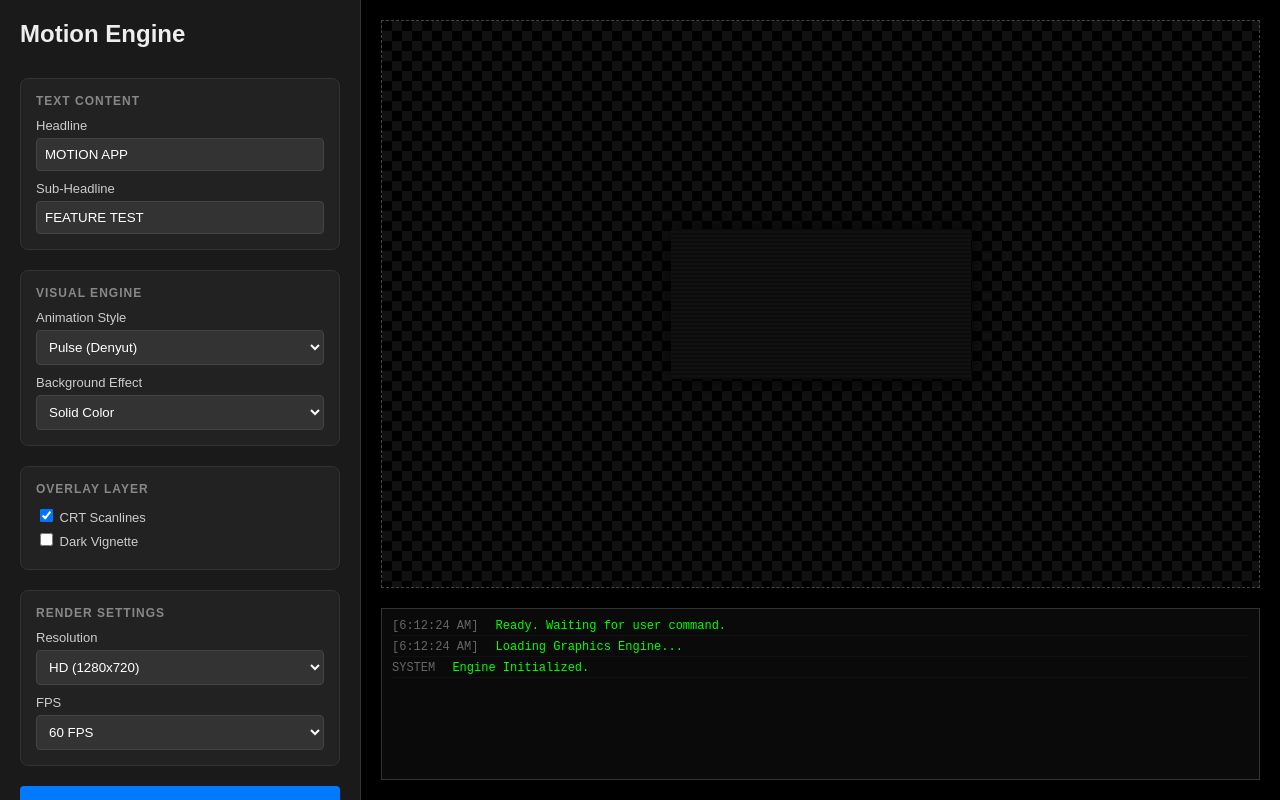
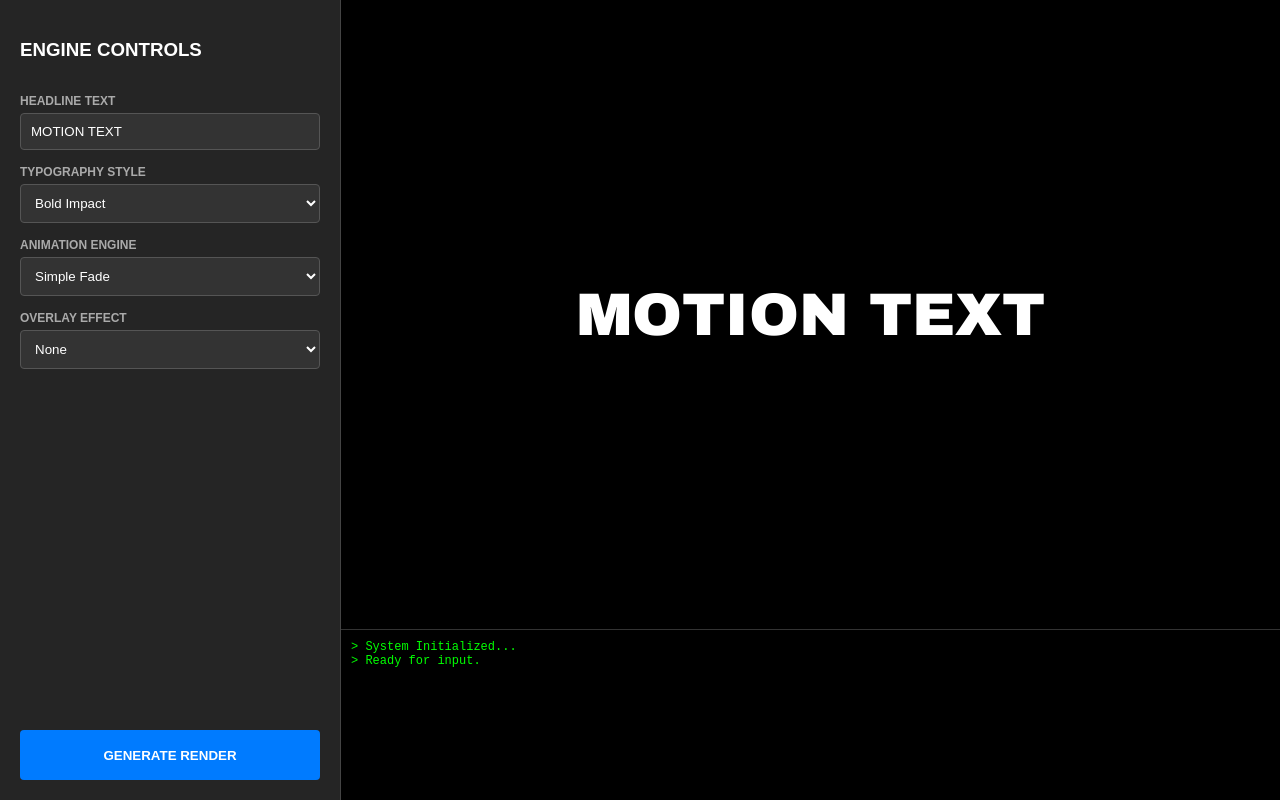
Before and after one commit to isarahmat2005-star/teksanimation, a plain HTML site: page index.html in a window 1280 px wide. Drawn offline with Linux system fonts and the light colour scheme.

Commit message:
Update index.html

```diff
--- a/index.html
+++ b/index.html
@@ -2,330 +2,228 @@
 <html lang="id">
 <head>
     <meta charset="UTF-8">
-    <title>Motion Engine Core</title>
+    <meta name="viewport" content="width=device-width, initial-scale=1.0">
+    <title>Motion Text Engine Core</title>
     <style>
-        /* DASHBOARD LAYOUT - BERSIH & FUNGSIONAL */
-        body { font-family: sans-serif; background: #111; color: #eee; margin: 0; display: flex; height: 100vh; overflow: hidden; }
+        /* CSS DASAR (Hanya untuk layout, bukan kosmetik berat) */
+        body { font-family: sans-serif; background: #1a1a1a; color: white; display: flex; height: 100vh; margin: 0; }
 
-        /* Sidebar: Pusat Kontrol Fitur */
-        .sidebar { width: 320px; background: #1a1a1a; padding: 20px; border-right: 1px solid #333; overflow-y: auto; display: flex; flex-direction: column; gap: 20px; }
-        .group { border: 1px solid #333; padding: 15px; border-radius: 8px; background: #222; }
-        .group-title { font-size: 12px; color: #888; text-transform: uppercase; margin-bottom: 10px; font-weight: bold; letter-spacing: 1px; }
+        /* LAYOUT: Kiri (Kontrol), Tengah (Preview), Bawah (Log) */
+        .sidebar { width: 300px; padding: 20px; background: #252525; border-right: 1px solid #444; display: flex; flex-direction: column; gap: 15px; }
+        .main-area { flex: 1; display: flex; flex-direction: column; }
+        .preview-box { flex: 1; background: black; display: flex; align-items: center; justify-content: center; position: relative; overflow: hidden; }
+        .telemetry-panel { height: 150px; background: #000; padding: 10px; font-family: monospace; border-top: 1px solid #333; overflow-y: auto; font-size: 12px; color: #0f0; }
 
-        label { display: block; font-size: 13px; margin-bottom: 5px; color: #ccc; }
-        input[type="text"], select, input[type="number"] {
-            width: 100%; padding: 8px; background: #333; border: 1px solid #444; color: white; border-radius: 4px; box-sizing: border-box;
-        }
+        /* KOMPONEN INPUT */
+        .control-group { display: flex; flex-direction: column; gap: 5px; }
+        label { font-size: 12px; color: #aaa; font-weight: bold; text-transform: uppercase; }
+        input, select, button { padding: 10px; background: #333; border: 1px solid #555; color: white; border-radius: 4px; }
+        button { background: #007bff; border: none; cursor: pointer; font-weight: bold; }
+        button:hover { background: #0056b3; }
+        button:disabled { background: #555; cursor: not-allowed; }
 
-        /* Main Area: Preview & Telemetry */
-        .main { flex: 1; display: flex; flex-direction: column; padding: 20px; gap: 20px; background: #000; }
+        /* --- LOGIKA VISUAL (Engine Animasi) --- */
 
-        .preview-box {
-            flex: 1; border: 1px dashed #444; display: flex; justify-content: center; align-items: center;
-            background-image: linear-gradient(45deg, #111 25%, transparent 25%), linear-gradient(-45deg, #111 25%, transparent 25%), linear-gradient(45deg, transparent 75%, #111 75%), linear-gradient(-45deg, transparent 75%, #111 75%);
-            background-size: 20px 20px; background-position: 0 0, 0 10px, 10px -10px, -10px 0px; /* Checkerboard pattern */
-        }
+        /* 1. Base Text */
+        .motion-text { font-size: 60px; text-align: center; position: relative; z-index: 10; }
+        .char { display: inline-block; transition: all 0.3s; }
 
-        canvas { box-shadow: 0 0 20px rgba(0,0,0,0.8); max-width: 100%; max-height: 100%; }
+        /* 2. Style: Typography */
+        .font-bold { font-family: 'Arial Black', sans-serif; font-weight: 900; }
+        .font-thin { font-family: 'Courier New', monospace; font-weight: 100; letter-spacing: 5px; }
+        .font-tech { font-family: 'Segoe UI', sans-serif; text-transform: uppercase; letter-spacing: 2px; }
 
-        /* Console Log / Telemetry Real */
-        .console-log { height: 150px; background: #0a0a0a; border: 1px solid #333; padding: 10px; font-family: monospace; font-size: 12px; overflow-y: auto; color: #0f0; }
-        .log-entry { margin-bottom: 4px; border-bottom: 1px solid #111; padding-bottom: 2px; }
-        .log-time { color: #666; margin-right: 10px; }
+        /* 3. Animation: Types */
+        /* Animasi: Floating */
+        @keyframes float { 0%, 100% { transform: translateY(0); } 50% { transform: translateY(-20px); } }
+        .anim-float .char { animation: float 3s ease-in-out infinite; }
 
-        button.primary { background: #007bff; color: white; border: none; padding: 12px; width: 100%; border-radius: 4px; font-weight: bold; cursor: pointer; }
-        button.primary:hover { background: #0056b3; }
-        button.primary:disabled { background: #444; cursor: not-allowed; }
+        /* Animasi: Shake/Glitch */
+        @keyframes shake { 0% { transform: translate(0,0); } 20% { transform: translate(-2px, 2px); } 40% { transform: translate(2px, -2px); } 100% { transform: translate(0,0); } }
+        .anim-shake .char { animation: shake 0.5s infinite; color: cyan; text-shadow: 2px 0 red; }
+
+        /* Animasi: Fade In */
+        @keyframes fadeIn { from { opacity: 0; transform: scale(0.5); } to { opacity: 1; transform: scale(1); } }
+        .anim-fade .char { animation: fadeIn 0.8s forwards; opacity: 0; }
+
+        /* 4. Overlay Layers */
+        .overlay { position: absolute; top: 0; left: 0; width: 100%; height: 100%; pointer-events: none; z-index: 20; opacity: 0.3; }
+        .scanlines { background: linear-gradient(to bottom, rgba(255,255,255,0), rgba(255,255,255,0) 50%, rgba(0,0,0,0.5) 50%, rgba(0,0,0,0.5)); background-size: 100% 4px; }
+        .vignette { background: radial-gradient(circle, transparent 50%, black 100%); opacity: 0.8; }
+
     </style>
 </head>
 <body>
 
     <div class="sidebar">
-        <h2 style="margin:0 0 10px 0;">Motion Engine</h2>
+        <h3>ENGINE CONTROLS</h3>
 
-        <div class="group">
-            <div class="group-title">Text Content</div>
-            <label>Headline</label>
-            <input type="text" id="inpText" value="MOTION APP">
-            <label style="margin-top:10px">Sub-Headline</label>
-            <input type="text" id="inpSub" value="FEATURE TEST">
+        <div class="control-group">
+            <label>Headline Text</label>
+            <input type="text" id="TextInput" value="MOTION TEXT" placeholder="Masukkan teks...">
         </div>
 
-        <div class="group">
-            <div class="group-title">Visual Engine</div>
-            <label>Animation Style</label>
-            <select id="selAnim">
-                <option value="pulse">Pulse (Denyut)</option>
-                <option value="shake">Shake (Gempa)</option>
-                <option value="slide">Slide Up (Geser)</option>
-            </select>
-
-            <label style="margin-top:10px">Background Effect</label>
-            <select id="selBg">
-                <option value="solid">Solid Color</option>
-                <option value="grid">Cyber Grid</option>
-                <option value="particles">Floating Particles</option>
+        <div class="control-group">
+            <label>Typography Style</label>
+            <select id="StyleSelect">
+                <option value="font-bold">Bold Impact</option>
+                <option value="font-thin">Minimalist Code</option>
+                <option value="font-tech">Tech Modern</option>
             </select>
         </div>
 
-        <div class="group">
-            <div class="group-title">Overlay Layer</div>
-            <label>
-                <input type="checkbox" id="chkScanline" checked> CRT Scanlines
-            </label>
-            <label>
-                <input type="checkbox" id="chkVignette"> Dark Vignette
-            </label>
-        </div>
-
-        <div class="group">
-            <div class="group-title">Render Settings</div>
-            <label>Resolution</label>
-            <select id="selRes">
-                <option value="1280,720">HD (1280x720)</option>
-                <option value="1920,1080">FHD (1920x1080)</option>
-            </select>
-            <label style="margin-top:10px">FPS</label>
-            <select id="selFps">
-                <option value="30">30 FPS</option>
-                <option value="60" selected>60 FPS</option>
+        <div class="control-group">
+            <label>Animation Engine</label>
+            <select id="AnimSelect">
+                <option value="anim-fade">Simple Fade</option>
+                <option value="anim-float">Floating Particles</option>
+                <option value="anim-shake">Glitch / Shake</option>
             </select>
         </div>
 
-        <button class="primary" onclick="app.startExport()">GENERATE VIDEO</button>
+        <div class="control-group">
+            <label>Overlay Effect</label>
+            <select id="OverlaySelect">
+                <option value="">None</option>
+                <option value="scanlines">CRT Scanlines</option>
+                <option value="vignette">Cinema Vignette</option>
+            </select>
+        </div>
+
+        <div style="margin-top: auto;">
+            <button id="GenerateBtn" style="width: 100%; height: 50px;">GENERATE RENDER</button>
+        </div>
     </div>
 
-    <div class="main">
-        <div class="preview-box">
-            <canvas id="stage"></canvas>
+    <div class="main-area">
+
+        <div class="preview-box" id="PreviewContainer">
+            <div id="OverlayLayer" class="overlay"></div>
+            <div id="TextDisplay" class="motion-text font-bold">
+                </div>
         </div>
-        <div class="console-log" id="sysLog">
-            <div class="log-entry"><span class="log-time">SYSTEM</span> Engine Initialized.</div>
+
+        <div class="telemetry-panel" id="LogPanel">
+            <div>> System Initialized...</div>
+            <div>> Ready for input.</div>
         </div>
     </div>
 
     <script>
-        // --- MODULE: TELEMETRY (LOG SISTEM) ---
-        const Logger = {
-            el: document.getElementById('sysLog'),
-            info: function(msg) {
-                const time = new Date().toLocaleTimeString();
-                const div = document.createElement('div');
-                div.className = 'log-entry';
-                div.innerHTML = `<span class="log-time">[${time}]</span> ${msg}`;
-                this.el.prepend(div);
-            }
-        };
+        // --- 1. INISIALISASI VARIABEL ---
+        const textInput = document.getElementById('TextInput');
+        const styleSelect = document.getElementById('StyleSelect');
+        const animSelect = document.getElementById('AnimSelect');
+        const overlaySelect = document.getElementById('OverlaySelect');
+        const generateBtn = document.getElementById('GenerateBtn');
 
-        // --- MODULE: GRAPHICS ENGINE (CANVAS) ---
-        const Graphics = {
-            canvas: document.getElementById('stage'),
-            ctx: document.getElementById('stage').getContext('2d'),
-            width: 1280,
-            height: 720,
-            frame: 0,
+        const textDisplay = document.getElementById('TextDisplay');
+        const overlayLayer = document.getElementById('OverlayLayer');
+        const logPanel = document.getElementById('LogPanel');
 
-            // State
-            config: {
-                text: "", sub: "", anim: "pulse", bg: "grid",
-                scanline: true, vignette: false
-            },
+        // --- 2. FUNGSI INTI (ENGINE) ---
 
-            resize: function(w, h) {
-                this.canvas.width = w;
-                this.canvas.height = h;
-                this.width = w;
-                this.height = h;
-                Logger.info(`Resolution changed to ${w}x${h}`);
-            },
+        // Fungsi: System Logger (Fitur Telemetry)
+        // Mencatat setiap aktivitas user ke panel bawah
+        function systemLog(message) {
+            const time = new Date().toLocaleTimeString();
+            const logLine = document.createElement('div');
+            logLine.innerHTML = `<span style="color:#888">[${time}]</span> ${message}`;
+            logPanel.prepend(logLine); // Taruh log terbaru di atas
+        }
 
-            // Fungsi Utama Render (Looping 60x per detik)
-            render: function() {
-                const ctx = this.ctx;
-                const w = this.width;
-                const h = this.height;
-                const t = this.frame;
+        // Fungsi: Render Teks (Fitur Text Engine)
+        // Memecah teks jadi huruf per huruf agar bisa dianimasikan
+        function updateEngine() {
+            const rawText = textInput.value;
+            const selectedFont = styleSelect.value;
+            const selectedAnim = animSelect.value;
+            const selectedOverlay = overlaySelect.value;
 
-                // 1. CLEAR & BACKGROUND
-                ctx.fillStyle = "#111";
-                ctx.fillRect(0,0,w,h);
+            // 1. Reset Class Container
+            textDisplay.className = `motion-text ${selectedFont} ${selectedAnim}`;
 
-                // Fitur: Background Effect
-                if(this.config.bg === 'grid') this.drawGrid(ctx, w, h, t);
-                if(this.config.bg === 'particles') this.drawParticles(ctx, w, h, t);
+            // 2. Update Overlay
+            overlayLayer.className = `overlay ${selectedOverlay}`;
 
-                // 2. TEXT ANIMATION LOGIC
-                ctx.textAlign = "center";
-                ctx.textBaseline = "middle";
-                let scale = 1;
-                let offsetX = 0;
-                let offsetY = 0;
+            // 3. Split Text Logic (Memecah huruf)
+            textDisplay.innerHTML = ''; // Kosongkan dulu
+            const chars = rawText.split('');
 
-                // Fitur: Animation Selector
-                if(this.config.anim === 'pulse') {
-                    scale = 1 + Math.sin(t * 0.05) * 0.05; // Membesar mengecil
-                } else if(this.config.anim === 'shake') {
-                    offsetX = (Math.random() - 0.5) * 10; // Getar kiri kanan
-                    offsetY = (Math.random() - 0.5) * 10;
-                } else if(this.config.anim === 'slide') {
-                    // Reset posisi setiap 100 frame
-                    let slideT = (t % 100) / 100;
-                    offsetY = 50 - (slideT * 50); // Geser dari bawah ke atas
+            chars.forEach((char, index) => {
+                const span = document.createElement('span');
+                span.textContent = char === ' ' ? '\u00A0' : char; // Handle spasi
+                span.className = 'char';
+
+                // Logika Stagger (Delay bertahap)
+                // Jika animasi 'float', kita acak delay-nya supaya natural
+                if (selectedAnim === 'anim-float') {
+                    span.style.animationDelay = `${index * 0.2}s`;
+                }
+                // Jika animasi 'fade', kita urutkan
+                else if (selectedAnim === 'anim-fade') {
+                    span.style.animationDelay = `${index * 0.1}s`;
                 }
 
-                ctx.save();
-                ctx.translate(w/2 + offsetX, h/2 + offsetY);
-                ctx.scale(scale, scale);
+                textDisplay.appendChild(span);
+            });
+        }
 
-                // Draw Text 1
-                ctx.font = `bold ${w*0.1}px Arial`;
-                ctx.fillStyle = "#fff";
-                ctx.shadowColor = "cyan";
-                ctx.shadowBlur = 20;
-                ctx.fillText(this.config.text, 0, -50);
+        // --- 3. EVENT LISTENERS (MENDENGARKAN INPUT USER) ---
 
-                // Draw Text 2 (Sub)
-                ctx.font = `${w*0.04}px Arial`;
-                ctx.fillStyle = "#aaa";
-                ctx.shadowBlur = 0;
-                ctx.fillText(this.config.sub, 0, 80);
+        // Saat mengetik teks
+        textInput.addEventListener('input', () => {
+            updateEngine();
+            // Kita tidak log setiap ketikan agar tidak spam, log hanya saat selesai (blur) atau change
+        });
 
-                ctx.restore();
+        // Saat mengubah Style
+        styleSelect.addEventListener('change', () => {
+            updateEngine();
+            systemLog(`> Style updated to: ${styleSelect.options[styleSelect.selectedIndex].text}`);
+        });
 
-                // 3. OVERLAY EFFECTS
-                if(this.config.scanline) this.drawScanlines(ctx, w, h);
-                if(this.config.vignette) this.drawVignette(ctx, w, h);
+        // Saat mengubah Animasi
+        animSelect.addEventListener('change', () => {
+            updateEngine();
+            // Reset animasi dengan trik reflow
+            textDisplay.style.display = 'none';
+            void textDisplay.offsetWidth;
+            textDisplay.style.display = 'block';
 
-                this.frame++;
-            },
+            systemLog(`> Animation Engine loaded: ${animSelect.value}`);
+        });
 
-            // Sub-Fitur: Grid
-            drawGrid: function(ctx, w, h, t) {
-                ctx.strokeStyle = "rgba(0, 255, 255, 0.2)";
-                ctx.lineWidth = 1;
-                const speed = (t * 2) % 50;
-                // Vertical lines moving
-                for(let x = 0; x < w; x+=50) {
-                    ctx.beginPath(); ctx.moveTo(x, 0); ctx.lineTo(x, h); ctx.stroke();
+        // Saat mengubah Overlay
+        overlaySelect.addEventListener('change', () => {
+            updateEngine();
+            systemLog(`> Overlay filter applied: ${overlaySelect.value || "None"}`);
+        });
+
+        // --- 4. SIMULASI GENERATE VIDEO ---
+        generateBtn.addEventListener('click', () => {
+            systemLog("> STARTING RENDER SEQUENCE...");
+            generateBtn.disabled = true;
+            generateBtn.innerText = "PROCESSING...";
+
+            let progress = 0;
+            const interval = setInterval(() => {
+                progress += 20;
+                systemLog(`> Rendering frames... ${progress}%`);
+
+                if (progress >= 100) {
+                    clearInterval(interval);
+                    systemLog("> RENDER COMPLETE. File exported.");
+                    systemLog("> Output: C:/Users/Downloads/Video_Final.mp4");
+                    alert("Video berhasil digenerate! (Simulasi)");
+                    generateBtn.disabled = false;
+                    generateBtn.innerText = "GENERATE RENDER";
                 }
-                // Horizontal lines (Horizon effect)
-                for(let y = 0; y < h; y+=50) {
-                    let yPos = y + speed;
-                    if(yPos > h) yPos -= h;
-                    ctx.beginPath(); ctx.moveTo(0, yPos); ctx.lineTo(w, yPos); ctx.stroke();
-                }
-            },
+            }, 500); // Update setiap 0.5 detik
+        });
 
-            // Sub-Fitur: Particles
-            drawParticles: function(ctx, w, h, t) {
-                ctx.fillStyle = "rgba(255,255,255,0.5)";
-                // Simulasi partikel sederhana (Deterministic random based on i)
-                for(let i=0; i<50; i++) {
-                    let x = (i * 153 + t) % w;
-                    let y = (i * 87 + t * 0.5) % h;
-                    ctx.beginPath(); ctx.arc(x, y, 3, 0, Math.PI*2); ctx.fill();
-                }
-            },
-
-            // Sub-Fitur: Scanlines
-            drawScanlines: function(ctx, w, h) {
-                ctx.fillStyle = "rgba(0,0,0,0.3)";
-                for(let y=0; y<h; y+=4) {
-                    ctx.fillRect(0, y, w, 2);
-                }
-            },
-
-            // Sub-Fitur: Vignette
-            drawVignette: function(ctx, w, h) {
-                const grad = ctx.createRadialGradient(w/2, h/2, h/3, w/2, h/2, h);
-                grad.addColorStop(0, "transparent");
-                grad.addColorStop(1, "rgba(0,0,0,0.8)");
-                ctx.fillStyle = grad;
-                ctx.fillRect(0,0,w,h);
-            }
-        };
-
-        // --- MODULE: APPLICATION CONTROLLER ---
-        const app = {
-            timer: null,
-            isRecording: false,
-
-            init: function() {
-                Logger.info("Loading Graphics Engine...");
-                this.updateFromUI();
-
-                // Event Listeners (Agar UI hidup)
-                document.querySelectorAll('input, select').forEach(el => {
-                    el.addEventListener('input', () => this.updateFromUI());
-                });
-
-                // Mulai Loop Animasi
-                this.loop();
-                Logger.info("Ready. Waiting for user command.");
-            },
-
-            updateFromUI: function() {
-                // Ambil data dari Sidebar
-                Graphics.config.text = document.getElementById('inpText').value;
-                Graphics.config.sub = document.getElementById('inpSub').value;
-                Graphics.config.anim = document.getElementById('selAnim').value;
-                Graphics.config.bg = document.getElementById('selBg').value;
-                Graphics.config.scanline = document.getElementById('chkScanline').checked;
-                Graphics.config.vignette = document.getElementById('chkVignette').checked;
-
-                // Cek Resolusi
-                const res = document.getElementById('selRes').value.split(',');
-                if(Graphics.width != res[0]) {
-                    Graphics.resize(parseInt(res[0]), parseInt(res[1]));
-                }
-            },
-
-            loop: function() {
-                Graphics.render();
-                requestAnimationFrame(() => this.loop());
-            },
-
-            // Fitur: Export Video Logic
-            startExport: function() {
-                if(this.isRecording) return;
-                this.isRecording = true;
-
-                const fps = parseInt(document.getElementById('selFps').value);
-                Logger.info(`Starting Capture at ${fps} FPS...`);
-
-                // Setup MediaRecorder
-                const stream = Graphics.canvas.captureStream(fps);
-                const recorder = new MediaRecorder(stream, { mimeType: 'video/webm' });
-                const chunks = [];
-
-                recorder.ondataavailable = e => chunks.push(e.data);
-                recorder.onstop = () => {
-                    const blob = new Blob(chunks, { type: 'video/webm' });
-                    const url = URL.createObjectURL(blob);
-                    const a = document.createElement('a');
-                    a.href = url;
-                    a.download = `render_${Date.now()}.webm`;
-                    a.click();
-                    Logger.info("Download started.");
-                    this.isRecording = false;
-                    document.querySelector('button.primary').innerText = "GENERATE VIDEO";
-                    document.querySelector('button.primary').disabled = false;
-                };
-
-                // Rekam selama 3 detik
-                recorder.start();
-                document.querySelector('button.primary').innerText = "RECORDING (3s)...";
-                document.querySelector('button.primary').disabled = true;
-
-                setTimeout(() => {
-                    Logger.info("Finishing encoding...");
-                    recorder.stop();
-                }, 3000);
-            }
-        };
-
-        // Jalankan Aplikasi
-        app.init();
+        // Jalankan sekali saat load
+        updateEngine();
 
     </script>
 </body>
```
